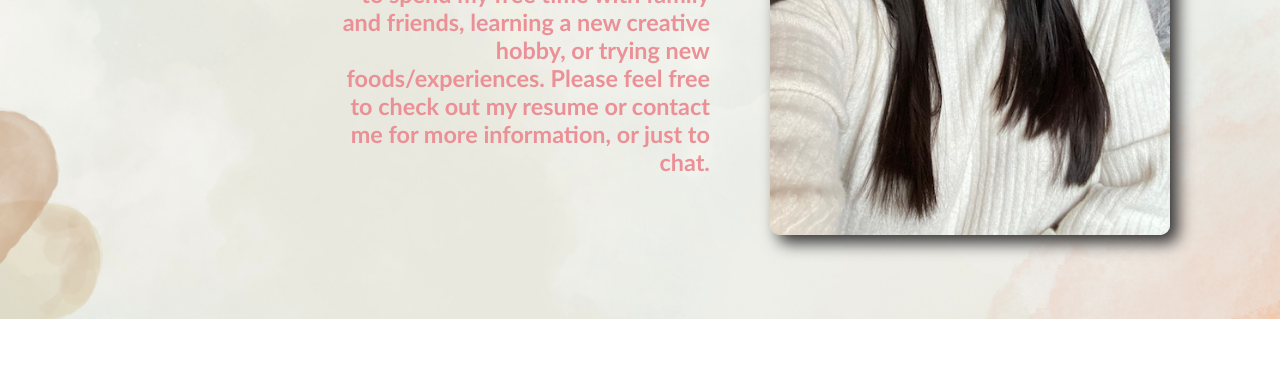
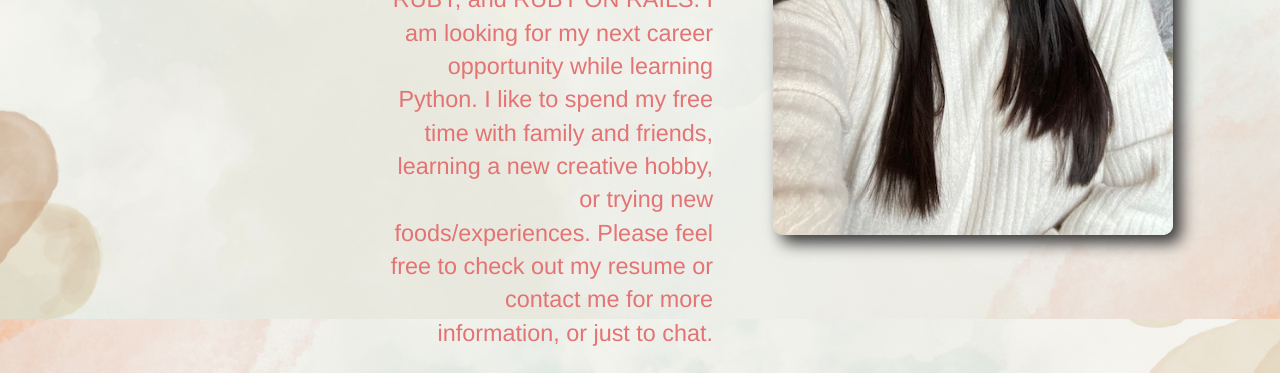
Before and after one commit to angiem103/angie-maticorena, a Gatsby site: page / in a window 1280 px wide. Shown: the part 481-854 px from the top of the page. Before the commit the page ends 800 px from the top, so only its background shows below. Built offline with nearby package versions, Linux system fonts and the light colour scheme; Gatsby itself is replaced by a stand-in of ours.

Commit message:
update paragraph

```diff
--- a/src/pages/index.js
+++ b/src/pages/index.js
@@ -6,7 +6,7 @@ function App () {
   return (
 
       <div className="aboutme">
-        <h3 id="about-me">Hi, my name is Angie :) . I live in Union City, New Jersey. I recently graduated Flatiron School with a certification in Software Engineering. During my time at school, I learned HTML, CSS, REACT.JS, RUBY, and RUBY ON RAILS. I am looking for my next career opportunity while expanding my programming knowledge. I like to spend my free time with family and friends, learning a new creative hobby, or trying new foods/experiences. Please feel free to check out my resume or contact me for more information, or just to chat.</h3>
+        <h3 id="about-me">Hi, my name is Angie :) . I live in Union City, New Jersey. I recently graduated Flatiron School with a certification in Software Engineering. During my time at school, I learned HTML, CSS, REACT.JS, RUBY, and RUBY ON RAILS. I am looking for my next career opportunity while learning Python. I like to spend my free time with family and friends, learning a new creative hobby, or trying new foods/experiences. Please feel free to check out my resume or contact me for more information, or just to chat.</h3>
         <StaticImage src="../images/angie.png" width={400} height={500} placeholder="blurred" className="angie"  />
       </div>
 
--- a/styles/styles.css
+++ b/styles/styles.css
@@ -157,13 +157,16 @@ a {
 }
 
 #about-me {
-  font-family:'Gill Sans';
-  font-weight: 600;
+  font-family:'Franklin Gothic Medium', 'Arial Narrow', Arial, sans-serif;
+  font-weight: 500;
+  line-height: 25pt;
   text-align: end;
-  width: 40%;
-  color: #eb9096;
+  width: 35%;
+  color: #e47373;
   padding-right: 30px;
   margin-top: 45px;
+  margin-left: 50px;
+  padding-top: 50px;
 }
 
 .angie {
```
